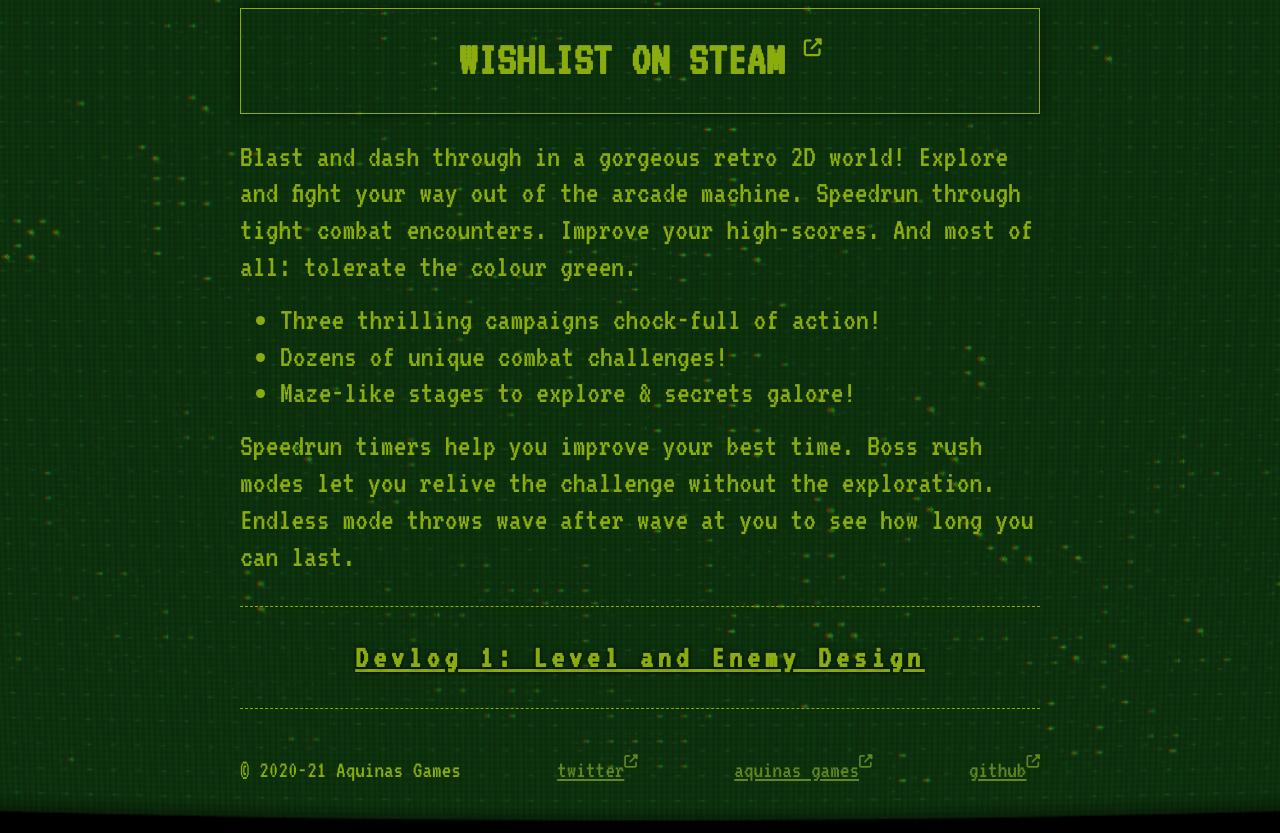
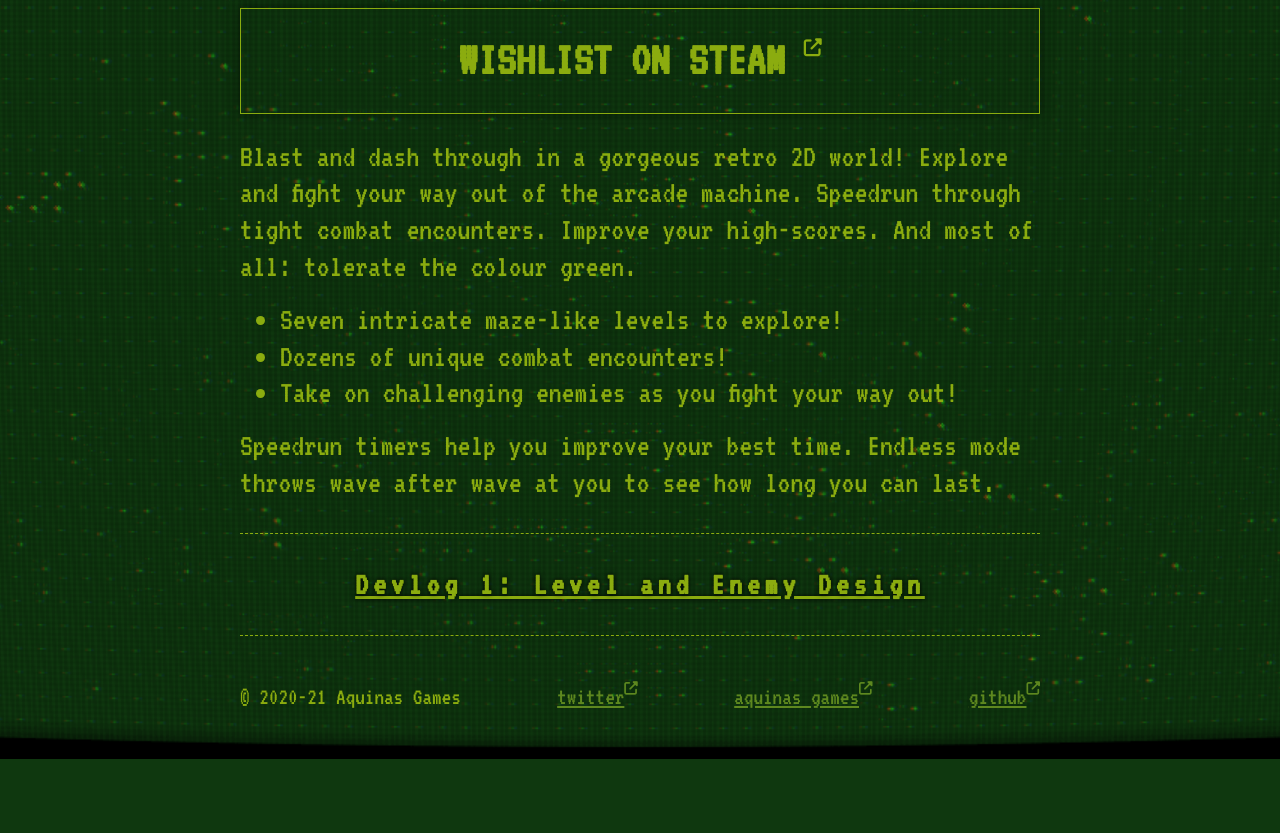
Before and after one commit to AquinasGames/website, a Jekyll site: the page built from TwinstickArcade/index.html, in a window 1280 px wide and 900 px high, scrolled down 794 px, cut to the strip 67-900 px from the top of the window. Built offline with Jekyll 4.4.1, drawn with Linux system fonts in a browser that asks for light colours; nearby versions of some CDN libraries; after the commit the page ends 1620 px from its top, so only the background shows below that.

Commit message:
Update game description with new game info

```diff
--- a/TwinstickArcade/index.html
+++ b/TwinstickArcade/index.html
@@ -61,12 +61,11 @@
                 Improve your high-scores.
                 And most of all: tolerate the colour green.
                 <ul>
-                    <li>Three thrilling campaigns chock-full of action!</li>
-                    <li>Dozens of unique combat challenges!</li>
-                    <li>Maze-like stages to explore & secrets galore!</li>
+                    <li>Seven intricate maze-like levels to explore!</li>
+                    <li>Dozens of unique combat encounters!</li>
+                    <li>Take on challenging enemies as you fight your way out!</li>
                 </ul>
                 Speedrun timers help you improve your best time.
-                Boss rush modes let you relive the challenge without the exploration.
                 Endless mode throws wave after wave at you to see how long you can last.
             </div>
             <div id="blog">
```
